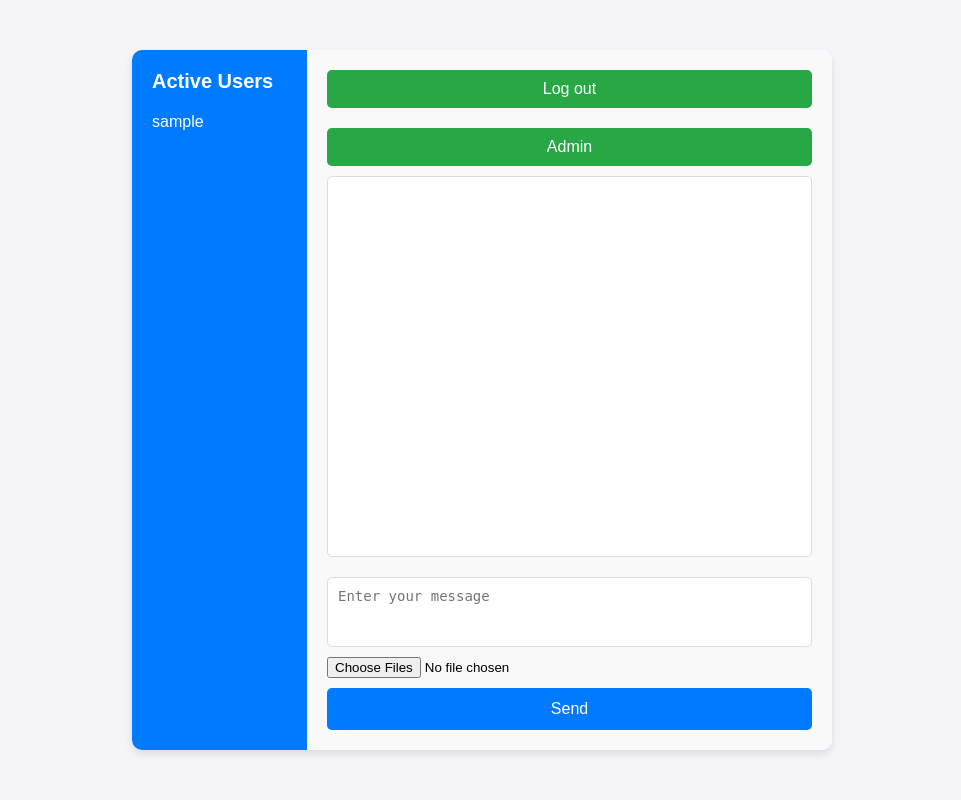
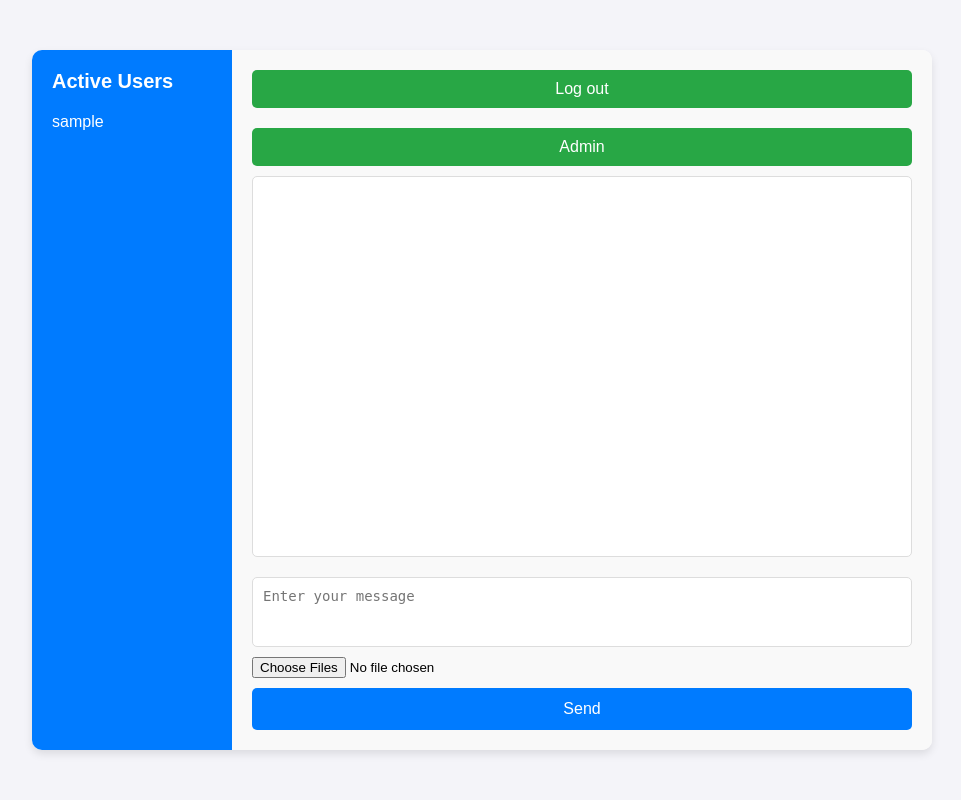
Before and after one commit to Arnold2006/AnonChat, a PHP site: page /chat.php in a window 1280 px wide. Shown: the whole page, without its empty margins (158-1119 px from the left). Run offline with PHP 8.4, Linux system fonts and the light colour scheme; the visitor is signed in with stand-in values (Sample User, id 1); data that the repository does not hold is empty.

Commit message:
Update stylechat.css

```diff
--- a/stylechat.css
+++ b/stylechat.css
@@ -4,8 +4,6 @@
     padding: 0;
     box-sizing: border-box;
 }
-
-
 
 /* Body styling */
 body {
@@ -21,8 +19,7 @@ body {
 /* Main container styling */
 .container {
     display: flex;
-    max-width: 1000px;
-    width: 700px;
+    width: 900px; /* Fixed container width */
     height: 700px;
     background-color: white;
     border-radius: 10px;
@@ -31,7 +28,7 @@ body {
 
 /* Sidebar with active users */
 .sidebar {
-    width: 25%;
+    width: 200px; /* Fixed width */
     background-color: #007bff;
     color: white;
     padding: 20px;
@@ -57,7 +54,7 @@ body {
 
 /* Chat content area */
 .chat-content {
-    flex-grow: 1;
+    width: 700px; /* Fixed width for the chat content */
     display: flex;
     flex-direction: column;
     padding: 20px;
```
